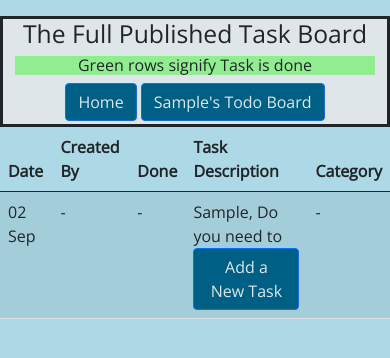
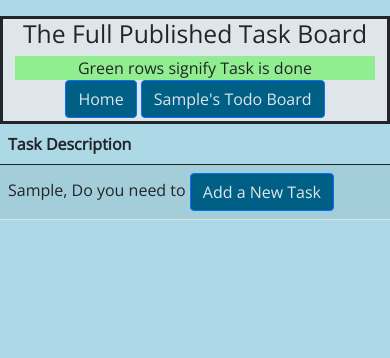
Before and after one commit to siobhain/ctb, a Django app: page /full/ in a window 390 px wide. Shown: the part 99-457 px from the top of the page. Run offline with Django 3.2, Linux system fonts and the light colour scheme; a user stored in the database is signed in; tables that the repository leaves empty hold one stand-in row (values such as "Sample post").

Commit message:
taskapp: addd d-none d-sm-block to td's for responsive tables

```diff
--- a/static/css/style.css
+++ b/static/css/style.css
@@ -22,7 +22,7 @@ h4 {
 }
 
 /* prefer lightgreen to the palette green #80be40 */
-h6 {
+.bg-lightgreen {
     background-color: lightgreen;
 }
 
--- a/taskapp/templates/taskapp/full_list.html
+++ b/taskapp/templates/taskapp/full_list.html
@@ -19,7 +19,7 @@
                     There are <strong>{{ task_list|length }}</strong> tasks altogether<br>
                 {%endif%}
             </h5>
-            <h6>Green rows signify Task is done</h6>
+            <div class="bg-lightgreen">Green rows signify Task is done</div>
             <a href="/" class="btn btn-primary">Home</a>
             <a href="/todo" class="btn btn-primary">{{ user.profile.firstname|capfirst }}'s Todo Board</a>
             <br>
@@ -30,41 +30,42 @@
     <table class="table table-striped table-condensed">
         <thead>
             <tr>
-                <th>Date</th>
-                <th>Created By</th>
-                <th>Done</th>
+                <th class="d-none d-sm-block">Date</th>
+                <th class="d-none d-sm-block">Created By</th>
+                <th class="d-none d-sm-block">Done</th>
                 <th>Task Description</th>
-                <th>Category</th>
+                <th class="d-none d-sm-block">Category</th>
             </tr>
         </thead>
         <tbody>
             {% for task in task_list %}
                 <tr>
-                <td> {{ task.created_on|date:"d M" }} </td>
-                <td>{% if task.created_by == user %}
+                    <td class="d-none d-sm-block"> {{ task.created_on|date:"d M" }} </td>
+                    <td class="d-none d-sm-block">
+                        {% if task.created_by == user %}
                             YOURS
                         {% else %}
                             {{ task.created_by.profile.firstname|capfirst }}
                             {{ task.created_by.profile.surname|capfirst }}
                         {% endif %}
                     </td>
-                <td> {% if task.completed %}
+                    <td class="d-none d-sm-block"> {% if task.completed %}
                             YES
                         {% else %}
                             NO
                         {% endif %}
                     </td>
                     <td> {{ task|capfirst }} </td>
-                <td> {{ task.get_category_display }} </td>
+                    <td class="d-none d-sm-block"> {{ task.get_category_display }} </td>
                 </tr>
             {% empty %}
-                <td> {% now "d M" %} </td>
-                <td> - </td>
-                <td> - </td>
+                <td class="d-none d-sm-block"> {% now "d M" %} </td>
+                <td class="d-none d-sm-block"> - </td>
+                <td class="d-none d-sm-block"> - </td>
                 <td> {{ user.profile.firstname|capfirst }}, Do you need to
                     <a href="/create" class="btn btn-primary">Add a New Task</a>
                 </td>
-                <td> - </td>
+                <td class="d-none d-sm-block"> - </td>
             {% endfor %}
         </tbody>
     </table>
@@ -84,7 +85,7 @@ const table_data_list = document.querySelectorAll('td:nth-child(3)');
 table_data_list.forEach((td) => {
    if (td.innerHTML.includes('YES')) {
     const parent = td.parentNode;
-        parent.style.backgroundColor = '#80be40';
+        parent.style.backgroundColor = 'lightgreen';
   }
 });
 </script>
```
Also changed, not shown: taskapp/templates/taskapp/todo_list.html (+14 -11 lines). Lines whose indentation alone changed are shown as unchanged.
